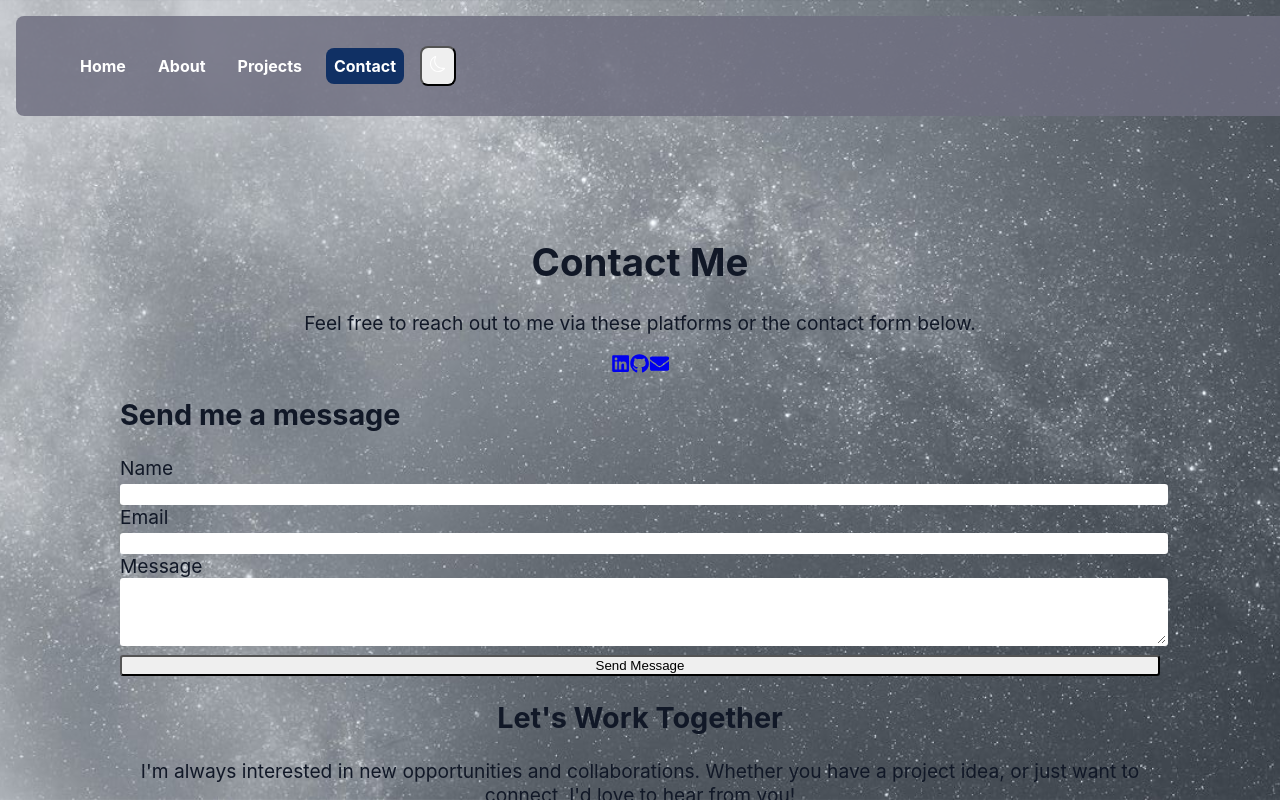
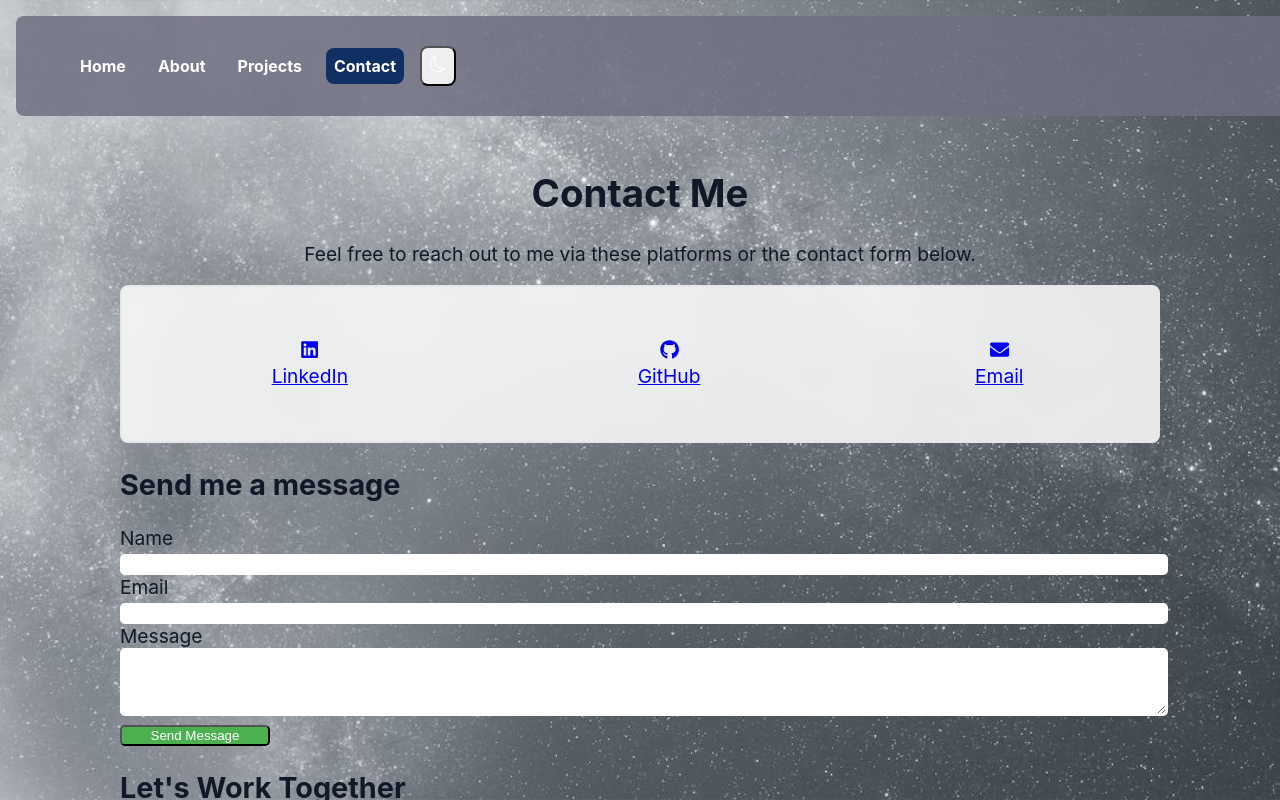
Before and after one commit to ICT-Courses/ict2233-ca-02-CManchi-1211, a React (Vite) app: page /contact in a window 1280 px wide. Shown: the top 800 px of the page. Built offline with nearby package versions, Linux system fonts and the light colour scheme.

Commit message:
Add theme-aware button styling with hover effect

```diff
--- a/src/App.css
+++ b/src/App.css
@@ -55,5 +55,9 @@
 }
 
 .b-radius{
-  border-radius: 0.2rem;
+  border-radius: 0.5rem;
 }
+
+.t-radius{
+  border-radius: 0.3rem
+}
--- a/src/Pages/About.jsx
+++ b/src/Pages/About.jsx
@@ -18,14 +18,14 @@ const About = () => {
       <div className="space-y-6">
       <section>
     <h2 className="text-2xl font-bold text-black dark:text-white mb-6 text-left">Technical Skills</h2>
-    <div className="themed-card border-2 p-6 card-hover transition-all duration-300 mx-auto max-w-2xl rounded-2xl overflow-hidden">
-      <table className="w-full">
+    <div className="themed-card border-2 p-6 card-hover transition-all duration-300 mx-auto max-w-2xl b-radius overflow-hidden">
+      <table className="w-full b-radius">
         <tbody>
           <tr>
             <td className="p-2">
               <div className="text-center">
                 <h3 className="text-xl font-semibold text-black dark:text-white">Python</h3>
-                <span className="px-3 py-1 bg-gray-600/50 text-gray-300 rounded-full text-sm">Basic</span>
+                <span className="px-3 py-1 bg-gray-600/50 text-gray-300 b-radius text-sm">Basic</span>
                 <p className="mt-2 text-gray-700 dark:text-gray-300 text-sm">File handling, basic concepts</p>
               </div>
             </td>
@@ -77,7 +77,7 @@ const About = () => {
           <section>
             <h2 className="text-2xl font-bold text-black dark:text-white mb-6">Databases</h2>
 
-            <div className="themed-card border-2 p-4 card-hover transition-all duration-300 rounded-2xl overflow-hidden">
+            <div className="themed-card border-2 p-4 card-hover transition-all duration-300 b-radius overflow-hidden">
               <table className="w-full">
                 <tbody>
                   <tr>
@@ -113,7 +113,7 @@ const About = () => {
           <section>
             <h2 className="text-2xl font-bold text-black dark:text-white mb-6">Development Tools</h2>
 
-            <div className="themed-card border-2 p-4 card-hover transition-all duration-300 rounded-2xl overflow-hidden">
+            <div className="themed-card border-2 p-4 card-hover transition-all duration-300 b-radius overflow-hidden">
               <table className="w-full">
                 <tbody>
                   <tr>
@@ -173,7 +173,7 @@ const About = () => {
           <section>
             <h2 className="text-2xl font-bold text-black dark:text-white mb-6">Soft Skills</h2>
 
-            <div className="themed-card border-2 p-4 card-hover transition-all duration-300 rounded-2xl overflow-hidden">
+            <div className="themed-card border-2 p-4 card-hover transition-all duration-300 b-radius overflow-hidden">
               <table className="w-full">
                 <tbody>
                   <tr>
--- a/src/Pages/Contact.jsx
+++ b/src/Pages/Contact.jsx
@@ -87,24 +87,28 @@ const Contact = () => {
           Feel free to reach out to me via these platforms or the contact form below.
         </p>
 
-        {/* Two-column layout for a modern, responsive design */}
-        <div className="grid grid-cols-1 md:grid-cols-2 gap-10 mt-10 items-start">
-
-          {/* Contact Links Column */}
-          <div className="flex justify-center items-center gap-12 p-6">
+        {/* Themed card for contact links */}
+        <div className="themed-card border-2 p-6 b-radius overflow-hidden mt-10 mx-auto max-w-2xl slide-in">
+          <table className="w-full b-radius slide-in">
+            <tbody>
+              <tr>
                 {contactMethods.map((method, index) => (
+                  <td key={method.name} className="p-2">
                     <a
-                key={method.name}
                       href={method.url}
                       target={method.name !== 'Email' ? "_blank" : undefined}
                       rel={method.name !== 'Email' ? "noopener noreferrer" : undefined}
-                className={`w-32 h-32 b-radius transition-all duration-300 hover:scale-110 hover:shadow-xl flex items-center justify-center text-6xl`}
-                style={{ animationDelay: `${index * 0.2}s` }}
+                      className="p-[50px] transition-all duration-300 hover:scale-110 hover:shadow-xl flex flex-col items-center justify-center text-4xl text-black dark:text-white rounded-full"
                       title={method.name}
                     >
-                {method.icon}
+                      <span className="mb-2">{method.icon}</span>
+                      <span className="text-sm font-semibold">{method.name}</span>
                     </a>
+                  </td>
                 ))}
+              </tr>
+            </tbody>
+          </table>
         </div>
 
         {/* Contact Form Column */}
@@ -121,7 +125,7 @@ const Contact = () => {
                 name="name"
                 value={formData.name}
                 onChange={handleChange}
-                  className={`w-full px-4 py-2 b-radius bg-gray-100 dark:bg-gray-700 text-black dark:text-white border-2 focus:outline-none focus:ring-2 ${errors.name ? 'border-red-500' : 'border-transparent'}`}
+                className={`w-full px-4 py-4 t-radius bg-gray-100 dark:bg-gray-700 text-black dark:text-white border-2 focus:outline-none focus:ring-2 ${errors.name ? 'border-red-500' : 'border-transparent'}`}
               />
               {errors.name && <p className="text-red-500 text-sm mt-1">{errors.name}</p>}
             </div>
@@ -136,7 +140,7 @@ const Contact = () => {
                 name="email"
                 value={formData.email}
                 onChange={handleChange}
-                  className={`w-full px-4 py-2 b-radius bg-gray-100 dark:bg-gray-700 text-black dark:text-white border-2 focus:outline-none focus:ring-2 ${errors.email ? 'border-red-500' : 'border-transparent'}`}
+                className={`w-full px-4 py-2 t-radius bg-gray-100 dark:bg-gray-700 text-black dark:text-white border-2 focus:outline-none focus:ring-2 ${errors.email ? 'border-red-500' : 'border-transparent'}`}
               />
               {errors.email && <p className="text-red-500 text-sm mt-1">{errors.email}</p>}
             </div>
@@ -151,14 +155,14 @@ const Contact = () => {
                 value={formData.message}
                 onChange={handleChange}
                 rows="4"
-                  className={`w-full px-4 py-2 b-radius bg-gray-100 dark:bg-gray-700 text-black dark:text-white border-2 focus:outline-none focus:ring-2 ${errors.message ? 'border-red-500' : 'border-transparent'}`}
+                className={`w-full px-4 py-2 t-radius bg-gray-100 dark:bg-gray-700 text-black dark:text-white border-2 focus:outline-none focus:ring-2 ${errors.message ? 'border-red-500' : 'border-transparent'}`}
               ></textarea>
               {errors.message && <p className="text-red-500 text-sm mt-1">{errors.message}</p>}
             </div>
 
             <button
               type="submit"
-                className={`w-full py-2 px-4 b-radius font-bold text-white transition-all duration-300 ${status === 'submitting' ? 'bg-gray-500 cursor-not-allowed' : 'bg-blue-600 hover:bg-blue-700'}`}
+              className={` themed-button py-2 px-8 t-radius font-bold text-white transition-all duration-300 ${status === 'submitting' ? 'bg-gray-500 cursor-not-allowed' : 'bg-blue-600 hover:bg-blue-700'}`}
               disabled={status === 'submitting'}
             >
               {status === 'submitting' ? 'Sending...' : 'Send Message'}
@@ -175,7 +179,7 @@ const Contact = () => {
       </div>
 
       {/* Additional Contact Info */}
-        <div className="mt-12 p-6 b-radius slide-in">
+      <div className="mt-12 p-6 rounded-2xl slide-in">
         <h2 className="text-2xl font-semibold text-black dark:text-white mb-4">Let's Work Together</h2>
         <p className="text-gray-700 dark:text-gray-200 max-w-2xl mx-auto">
           I'm always interested in new opportunities and collaborations. Whether you have a project idea,
@@ -183,7 +187,6 @@ const Contact = () => {
         </p>
       </div>
     </div>
-    </div>
   );
 };
 
--- a/src/index.css
+++ b/src/index.css
@@ -12,6 +12,8 @@
     --card-border: #E5E7EB; /* Light theme card border */
     --nav-bg: rgba(111, 111, 129, 0.85); /* Light theme navbar background */
     --nav-text: #2d3c5a; /* Light theme navbar text color */
+    --button-bg-light: #4CAF50; /* Light theme button background */
+    --button-text-light: #FFFFFF; /* Light theme button text */
   }
 
   .dark {
@@ -22,6 +24,8 @@
     --card-border: #1F2937; /* Dark theme card border */
     --nav-bg: rgba(17, 24, 39, 0.85); /* Dark theme navbar background */
     --nav-text: #F9FAFB; /* Dark theme navbar text color */
+    --button-bg-dark: #FF69B4; /* Dark theme button background */
+    --button-text-dark: #FFFFFF; /* Dark theme button text */
   }
 
   body {
@@ -67,6 +71,29 @@
   .dark .themed-card {
     background-color: rgba(17, 24, 39, 0.85);
   }
+
+  /* A class for themed buttons */
+.themed-button {
+    background-color: var(--button-bg-light);
+    color: var(--button-text-light);
+    transition: all 0.3s ease;
+    width: 150px;
+}
+
+.themed-button:hover {
+    transform: scale(1.05);
+    box-shadow: 0 10px 20px rgba(0, 0, 0, 0.2);
+}
+
+.dark .themed-button {
+    background-color: var(--button-bg-dark);
+    color: var(--button-text-dark);
+}
+
+.dark .themed-button:hover {
+    transform: scale(1.05);
+    box-shadow: 0 10px 20px rgba(0, 0, 0, 0.4);
+}
 
   /* Page container with proper spacing */
   .page-container {
```
Lines whose indentation alone changed are shown as unchanged.
